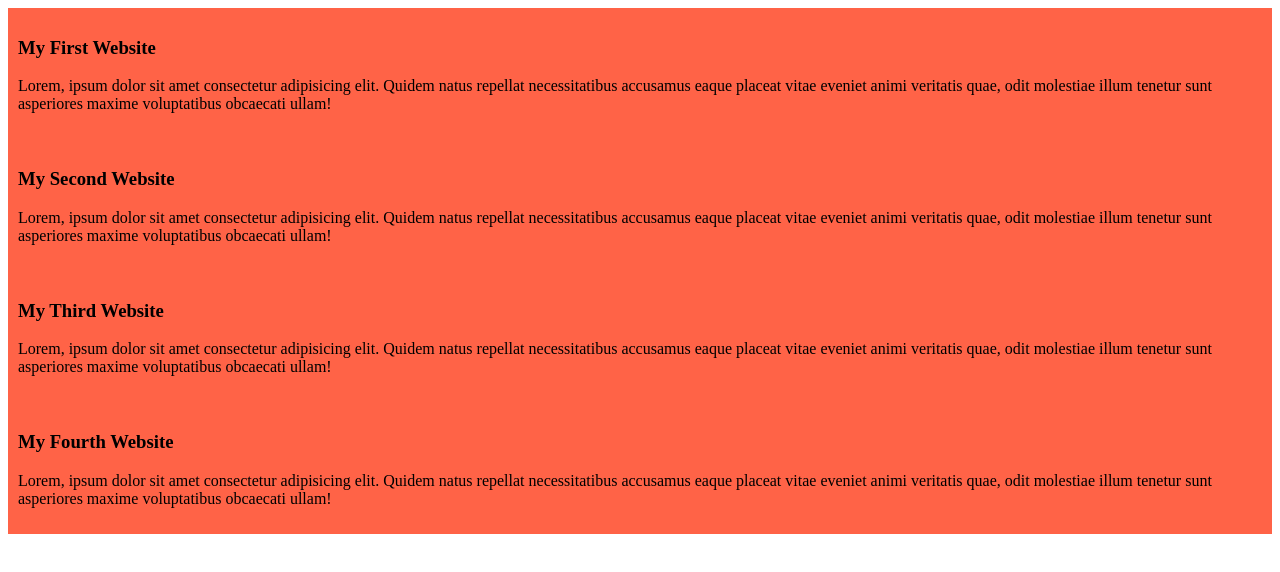
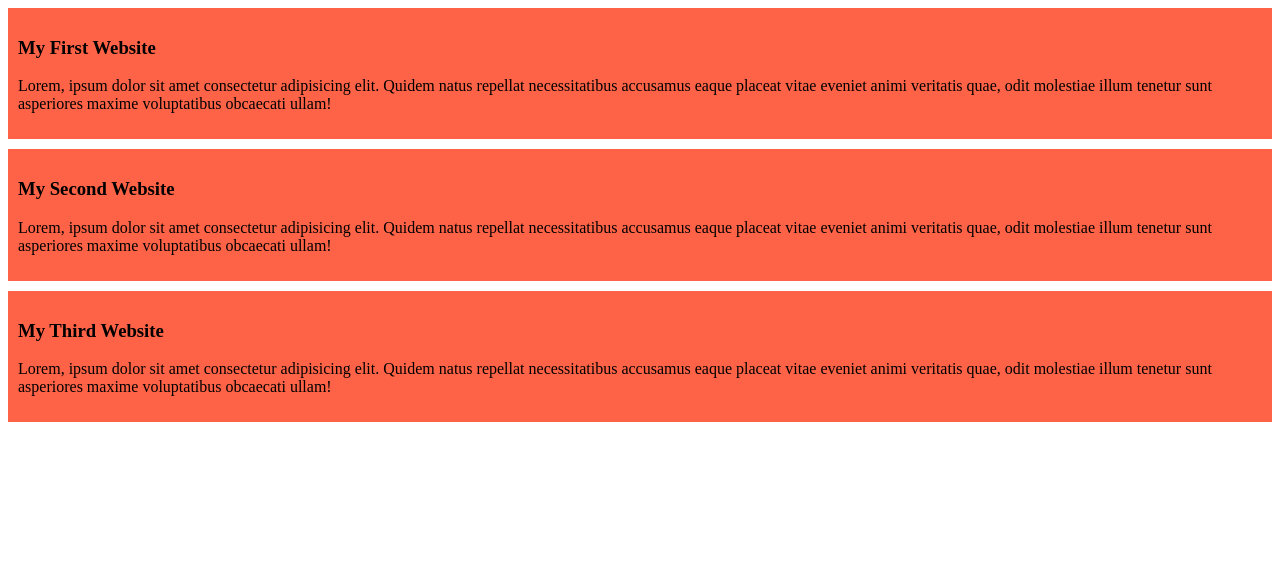
Before and after one commit to afrozz09/my-simple-website, a plain HTML site: page index.html in a window 1280 px wide. Drawn offline with Linux system fonts and the light colour scheme.

Commit message:
added margin

```diff
--- a/index.html
+++ b/index.html
@@ -19,9 +19,5 @@
         <h3>My Third Website</h3>
         <p>Lorem, ipsum dolor sit amet consectetur adipisicing elit. Quidem natus repellat necessitatibus accusamus eaque placeat vitae eveniet animi veritatis quae, odit molestiae illum tenetur sunt asperiores maxime voluptatibus obcaecati ullam!</p>
     </div>
-    <div>
-        <h3>My Fourth Website</h3>
-        <p>Lorem, ipsum dolor sit amet consectetur adipisicing elit. Quidem natus repellat necessitatibus accusamus eaque placeat vitae eveniet animi veritatis quae, odit molestiae illum tenetur sunt asperiores maxime voluptatibus obcaecati ullam!</p>
-    </div>
 </body>
 </html>
--- a/styles/blog.css
+++ b/styles/blog.css
@@ -1,4 +1,5 @@
 div{
     background-color: tomato;
     padding: 10px;
+    margin-bottom: 10px;
 }
```
